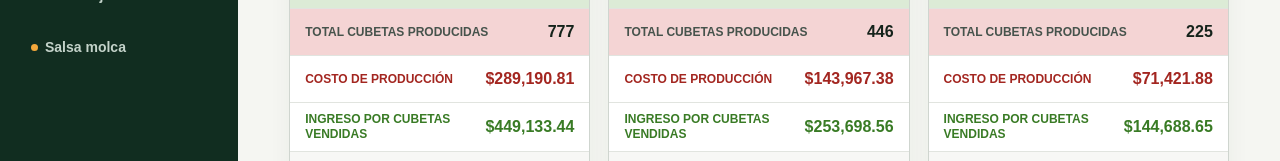
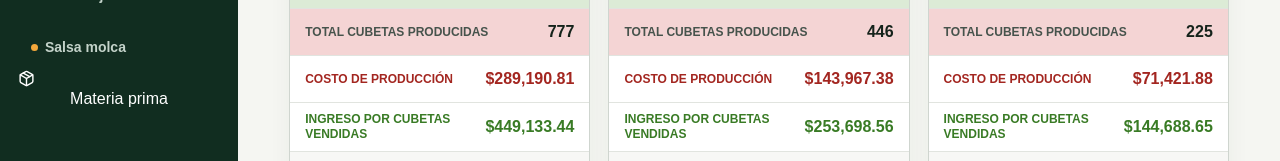
Before and after one commit to plcocina/costeos-salsas, a React (Vite) app: page / in a window 1280 px wide. Shown: the part 382-543 px from the top of the page. Built offline with nearby package versions, Linux system fonts and the light colour scheme.

Commit message:
Agrega tendencias diarias de materia prima por salsa

```diff
--- a/app/page.tsx
+++ b/app/page.tsx
@@ -20,6 +20,7 @@ import {
   CalendarDays,
   CircleDollarSign,
   FileDown,
+  Package,
   PackageCheck,
   RefreshCw,
   TrendingUp,
@@ -35,7 +36,7 @@ import {
 } from '@/components/ui/select';
 
 type SauceKey = 'all' | 'verde' | 'roja' | 'molca';
-type ReportView = 'week' | 'month' | 'trends';
+type ReportView = 'week' | 'month' | 'trends' | 'materials';
 type WeeklyResultView = 'summary' | Exclude<SauceKey, 'all'>;
 type ReportMonth =
   | 'enero'
@@ -150,6 +151,43 @@ const sum = (values: number[]) => values.reduce((total, value) => total + value,
 const integer = (value: number) =>
   new Intl.NumberFormat('es-MX').format(Math.round(value));
 
+const ingredientDate = (weekIndex: number, dayIndex: number) => {
+  const date = new Date(Date.UTC(2025, 11, 29 + weekIndex * 7 + dayIndex));
+  return date.toISOString().slice(0, 10);
+};
+const shortDate = (value: string) =>
+  new Intl.DateTimeFormat('es-MX', { day: 'numeric', month: 'short', timeZone: 'UTC' })
+    .format(new Date(`${value}T12:00:00Z`));
+
+type IngredientPriceSeries = {
+  name: string;
+  unit: string;
+  points: { date: string; price: number }[];
+};
+
+const ingredientPriceSeries = (report: ReportData) => {
+  const year = report.generatedThrough.slice(0, 4);
+  const result = {} as Record<Exclude<SauceKey, 'all'>, IngredientPriceSeries[]>;
+  (['verde', 'roja', 'molca'] as const).forEach((sauce) => {
+    const products = new Map<string, IngredientPriceSeries>();
+    report.weeks.forEach((week, weekIndex) => {
+      week[sauce].ingredients.forEach((ingredients, dayIndex) => {
+        const date = ingredientDate(weekIndex, dayIndex);
+        if (!date.startsWith(year) || date > report.generatedThrough) return;
+        ingredients.forEach(({ name, unit, unitCost }) => {
+          if (!Number.isFinite(unitCost) || unitCost <= 0) return;
+          const key = `${name}\u0000${unit}`;
+          const series = products.get(key) || { name, unit, points: [] };
+          series.points.push({ date, price: unitCost });
+          products.set(key, series);
+        });
+      });
+    });
+    result[sauce] = [...products.values()];
+  });
+  return result;
+};
+
 const ingredientsForWeek = (week: Week, sauce: Exclude<SauceKey, 'all'>) => {
   const totals = new Map<string, { quantity: number; unit: string; cost: number }>();
 
@@ -293,6 +331,20 @@ function TrendTooltip({
           </section>
         )}
       </div>
+    </div>
+  );
+}
+
+function IngredientPriceTooltip({ active, payload }: {
+  active?: boolean;
+  payload?: readonly { payload?: { date: string; price: number } }[];
+}) {
+  const point = payload?.[0]?.payload;
+  if (!active || !point) return null;
+  return (
+    <div className="ingredient-price-tooltip">
+      <span>{shortDate(point.date)}</span>
+      <strong>{money(point.price, 2)}</strong>
     </div>
   );
 }
@@ -606,6 +658,7 @@ function ReportApp({
     return monthWeeks[reportMonth]?.includes(item.id) && weekSettings[item.id]?.completed;
   });
   const trendWeeks = weeks.filter((item) => weekSettings[item.id]?.completed);
+  const materialSeries = useMemo(() => ingredientPriceSeries(reportData), [reportData]);
   const reportReady = activeSettings.completed && !editingSettings;
   const updateSetting = (
     field: 'services' | 'payroll' | 'overtime' | 'bonuses',
@@ -831,6 +884,15 @@ function ReportApp({
             placement="sidebar"
           />
         )}
+        <button
+          type="button"
+          className={`sidebar-materials-link ${view === 'materials' ? 'selected' : ''}`}
+          onClick={() => setView('materials')}
+          aria-current={view === 'materials' ? 'page' : undefined}
+        >
+          <Package size={17} aria-hidden="true" />
+          Materia prima
+        </button>
         <div className="source-status">
           <span className="status-dot" />
           <div>
@@ -846,7 +908,7 @@ function ReportApp({
             <h1>Costeo de salsas</h1>
           </div>
           <div className="topbar-actions">
-            {(reportReady || view === 'trends') && (
+            {(reportReady || view === 'trends' || view === 'materials') && (
               <button className="pdf-button" onClick={() => window.print()}>
                 <FileDown size={16} />
                 Descargar PDF
@@ -872,7 +934,7 @@ function ReportApp({
           className={`filters ${view === 'month' ? 'monthly-filters-sticky' : ''}`}
           aria-label="Filtros del reporte"
         >
-          {view !== 'trends' && (
+          {view !== 'trends' && view !== 'materials' && (
             <Tabs
               value={view}
               onValueChange={(value) => setView(value as 'week' | 'month')}
@@ -953,7 +1015,54 @@ function ReportApp({
             </div>
           )}
         </div>
-        {view === 'trends' ? (
+        {view === 'materials' ? (
+          <section className="materials-view" aria-labelledby="materials-title">
+            <div className="materials-hero">
+              <p className="eyebrow">PRECIOS DIARIOS · {reportData.generatedThrough.slice(0, 4)}</p>
+              <h2 id="materials-title">Tendencia de costos de materia prima</h2>
+              <p>Consulta el costo unitario diario de cada producto utilizado en Verde, Roja y Molca. Toca o pasa el cursor por la línea para ver el precio y la fecha.</p>
+              <span>Datos hasta el {shortDate(reportData.generatedThrough)}</span>
+            </div>
+            {(['verde', 'roja', 'molca'] as const).map((key) => (
+              <section className={`materials-sauce materials-${key}`} key={key} aria-labelledby={`materials-${key}-title`}>
+                <div className="materials-sauce-heading">
+                  <div>
+                    <p className="eyebrow">MATERIA PRIMA POR SALSA</p>
+                    <h3 id={`materials-${key}-title`}><i className={`dot dot-${key}`} aria-hidden="true" />{sauceMeta[key].label}</h3>
+                  </div>
+                  <span>{materialSeries[key].length} productos</span>
+                </div>
+                <div className="materials-chart-grid">
+                  {materialSeries[key].map((series) => {
+                    const latest = series.points.at(-1);
+                    return (
+                      <article className="panel material-chart-card" key={`${series.name}-${series.unit}`}>
+                        <div className="material-chart-heading">
+                          <div>
+                            <h4>{series.name}</h4>
+                            <span>Precio por {series.unit === 'lt' ? 'litro' : series.unit === 'kg' ? 'kg' : 'bolsa'}</span>
+                          </div>
+                          <strong>{latest ? money(latest.price, 2) : '—'}</strong>
+                        </div>
+                        <div className="material-chart-wrap" role="img" aria-label={`Tendencia diaria de ${series.name} para ${sauceMeta[key].label}, de ${shortDate(series.points[0].date)} a ${latest ? shortDate(latest.date) : ''}`}>
+                          <ResponsiveContainer width="100%" height="100%">
+                            <LineChart data={series.points} margin={{ top: 12, right: 12, left: 0, bottom: 0 }}>
+                              <CartesianGrid vertical={false} stroke="#E8E9E4" strokeDasharray="4 4" />
+                              <XAxis dataKey="date" axisLine={false} tickLine={false} minTickGap={32} tick={{ fill: '#68706B', fontSize: 11 }} tickFormatter={shortDate} />
+                              <YAxis axisLine={false} tickLine={false} width={56} domain={['auto', 'auto']} tick={{ fill: '#89908B', fontSize: 11 }} tickFormatter={(value) => money(Number(value), Number(value) < 1 ? 2 : 0)} />
+                              <Tooltip content={(props) => <IngredientPriceTooltip active={props.active} payload={props.payload as readonly { payload?: { date: string; price: number } }[]} />} />
+                              <Line type="stepAfter" dataKey="price" stroke={sauceMeta[key].color} strokeWidth={2.5} dot={false} activeDot={{ r: 5 }} isAnimationActive={false} />
+                            </LineChart>
+                          </ResponsiveContainer>
+                        </div>
+                      </article>
+                    );
+                  })}
+                </div>
+              </section>
+            ))}
+          </section>
+        ) : view === 'trends' ? (
           <section className="trends-view" aria-labelledby="trends-title">
             <div className="trends-hero">
               <div>
@@ -1133,7 +1242,7 @@ function ReportApp({
               placement="workspace"
             />
           </>
-        ) : configuredWeeks.length === 0 ? (
+        ) : view === 'materials' ? null : configuredWeeks.length === 0 ? (
           <section className="empty-report">
             <h2>Aún no hay semanas calculadas</h2>
             <p>Regresa a la vista semanal, captura sus datos y calcula el reporte.</p>
@@ -1143,7 +1252,7 @@ function ReportApp({
             <span>{configuredWeeks.length} semanas incluidas en el reporte mensual</span>
           </div>
         )}
-        {view !== 'trends' && (view === 'month' ? configuredWeeks.length > 0 : reportReady) && <>
+        {(view === 'week' || view === 'month') && (view === 'month' ? configuredWeeks.length > 0 : reportReady) && <>
         {view === 'week' && weeklyResultView === 'summary' && (
           <>
             <section className="sauce-results-grid" aria-label="Resultados por salsa">
```
